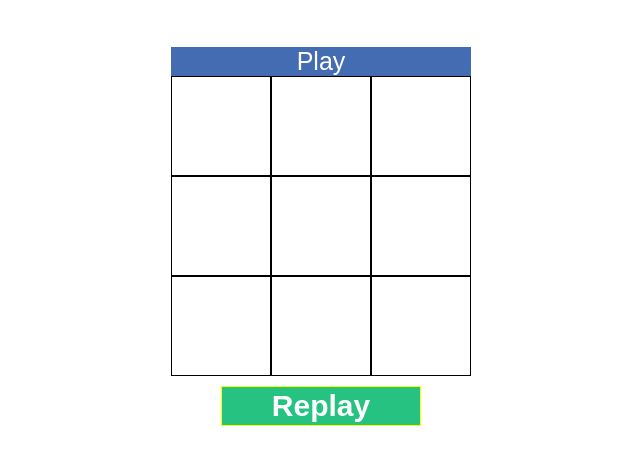
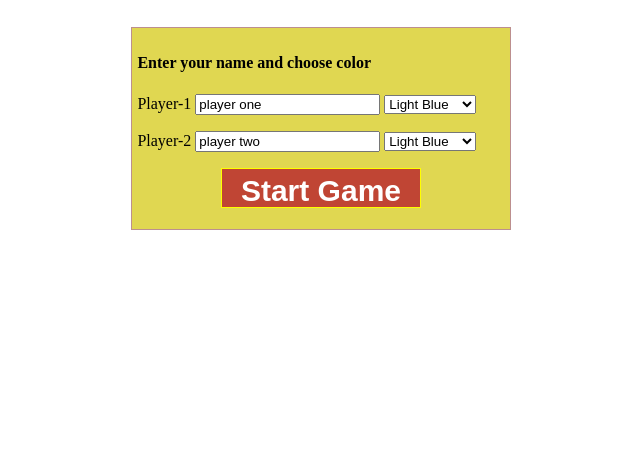
Before and after one commit to hastichavda/tic-tiac, a plain HTML site: page index.html in a window 1280 px wide. Shown: the part 69-534 px from the top of the page, without its empty margins (319-959 px from the left). Drawn offline with Linux system fonts and the light colour scheme.

Commit message:
commitfirst

```diff
--- a/index.html
+++ b/index.html
@@ -4,9 +4,45 @@
         <meta charset="UTF-8">
         <title>Tic Tac Toe</title>
         <link rel="stylesheet" href="style.css">
+
     </head>
     <body>
             <div class="title">Tic Tac Toe</div>
+
+            <!-- player name and choosing color -->
+            <div class="players">
+                <h4>Enter your name and choose color </h4>
+                <p>
+                    Player-1
+                    <input type="text" id="p1-name" value="player one">
+                    <select id="p1-bg">
+                            <option value="#CCCCFF" selected="selected">Light Blue</option>
+                            <option value="#FFCCCC">Light Red</option>
+                            <option value="#660000">Brown</option>
+                            <option value="#99CCFF">Sky Blue</option>
+                            <option value="#CCFFCC">Light Green</option>
+                            <option value="#FFCCFF">Pink</option>
+                    </select>
+                </p>
+                <p>
+                    Player-2
+                    <input type="text" id="p2-name" value="player two">
+                    <select id="p2-bg">
+                            <option value="#CCCCFF" selected="selected">Light Blue</option>
+                            <option value="#FFCCCC">Light Red</option>
+                            <option value="#660000">Brown</option>
+                            <option value="#99CCFF">Sky Blue</option>
+                            <option value="#CCFFCC">Light Green</option>
+                            <option value="#FFCCFF">Pink</option>
+                    </select>
+                </p>
+                <p>
+                        <button class="btn"  onClick="startGame()">Start Game</button>
+                </p>
+            </div>
+
+            <!-- strating of game -->
+
             <div class="container" id="main">
                 <span id="turn"> Play </span>
                 <div class="box" id="box1"></div>
@@ -18,8 +54,8 @@
                 <div class="box" id="box7"></div>
                 <div class="box" id="box8"></div>
                 <div class="box" id="box9"></div>
+                <button onclick="replay()">Replay</button>
             </div>
-        <button onclick="replay()">Replay</button>
         <script src="tictac.js"></script>
     </body>
 </html>
--- a/style.css
+++ b/style.css
@@ -5,6 +5,7 @@
     width:300px;
     overflow:hidden;
     margin: 50px auto 0 auto;
+
 }
 .container span{
     widows: 100%;
@@ -55,3 +56,19 @@ button{
     margin: 0 auto;
     margin-left:40%;
 }
+.players{
+    margin: 30px 0 30px 35%;
+    padding: 5px;
+    border:1px solid rosybrown;
+    width:30%;
+    align-items: center;
+    background-color:rgb(224, 215, 81);
+    display: block;
+}
+.btn{
+    padding: 5px;
+    background: #c04534;
+}
+#main{
+    display: none;
+}
--- a/tictac.js
+++ b/tictac.js
@@ -3,6 +3,12 @@ var turn = document.getElementById("turn"),
 // X_or_O => to set X or O into the box
    boxes = document.querySelectorAll("#main div"), X_or_O = 0;
   var  count = 0;
+
+  function dgi(a){
+   return document.getElementById(a);
+  }
+      dgi('p1-name').innerHTML = name;
+		dgi('p2-name').innerHTML = name;
 
 function selectWinnerBoxes(b1,b2,b3){
    b1.classList.add("win");
@@ -10,10 +16,7 @@ function selectWinnerBoxes(b1,b2,b3){
    b3.classList.add("win");
    turn.innerHTML = b1.innerHTML + " Won Congrats";
    turn.style.fontSize = "40px";
-
    count=0;
-
-
 }
 replay();
 
@@ -72,14 +75,16 @@ for(var i = 0; i < boxes.length; i++){
        if(X_or_O%2 === 0){
           console.log(X_or_O);
           this.innerHTML = "X";
-          turn.innerHTML = "O Turn Now";
+          this.style.backgroundColor = document.getElementById('p1-bg').value;
+          turn.innerHTML = document.getElementById('p2-name').value + " Turn Now";
           getWinner();
           X_or_O += 1;
 
        }else{
            console.log(X_or_O);
           this.innerHTML = "O";
-          turn.innerHTML = "X Turn Now";
+          this.style.backgroundColor = document.getElementById('p2-bg').value;
+          turn.innerHTML = document.getElementById('p1-name').value + " Turn Now";
           getWinner();
           X_or_O += 1;
        }
@@ -90,13 +95,34 @@ for(var i = 0; i < boxes.length; i++){
 
 }
 
+function startGame(ele) {
+   var cont = document.getElementById('main');
+   if (cont.style.display == 'block') {
+       cont.style.display = 'none';
+   }
+   else {
+       cont.style.display = 'block';
+   }
+}
+
+
+
 function replay(){
+   var cont = document.getElementById('main');
+   if (cont.style.display == 'none') {
+      cont.style.display = 'block';
+  }
+  else {
+      cont.style.display = 'none';
+  }
 
    for(var i = 0; i < boxes.length; i++){
        boxes[i].classList.remove("win");
        boxes[i].innerHTML = "";
-       turn.innerHTML = "Play";
+       boxes[i].style.backgroundColor = "#fff";
+       turn.innerHTML = document.getElementById('p1-name').value + " Turn Now";
        turn.style.fontSize = "25px";
+
 
    }
 
```
Lines whose indentation alone changed are shown as unchanged.
